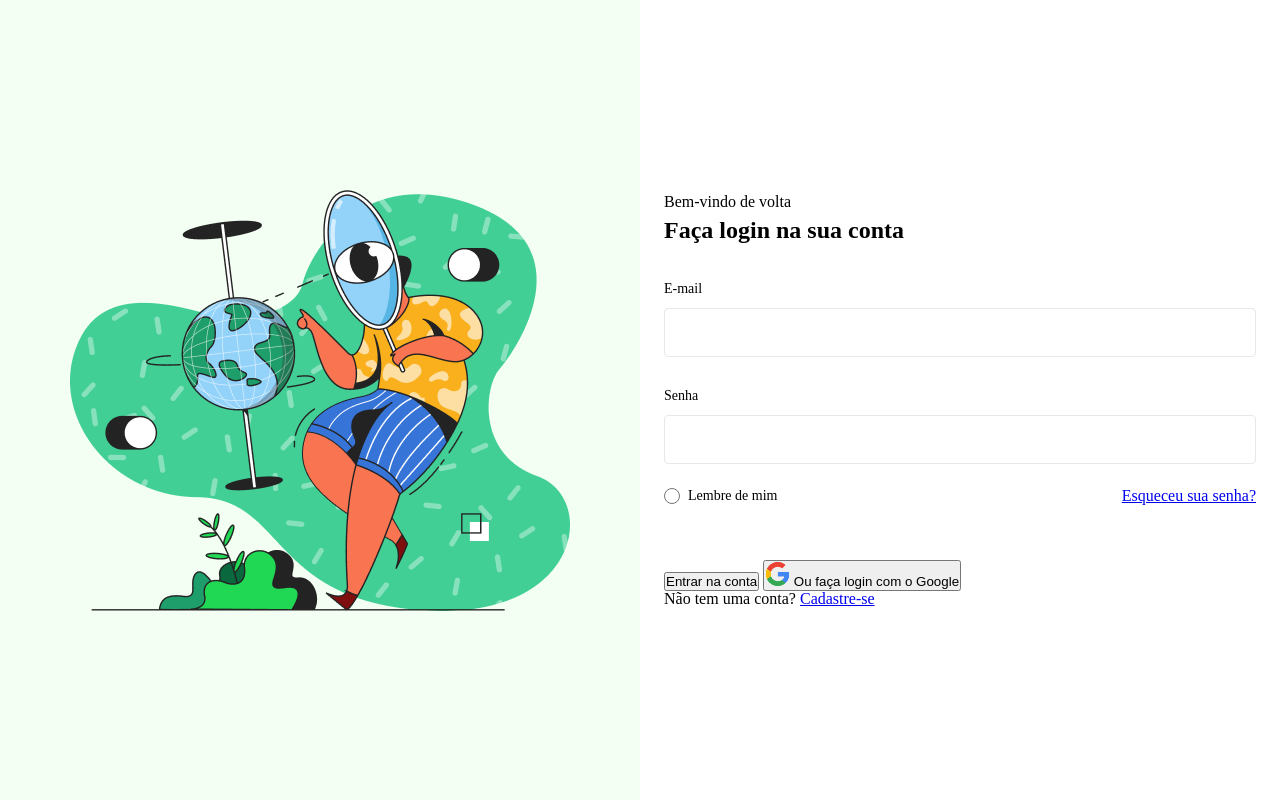
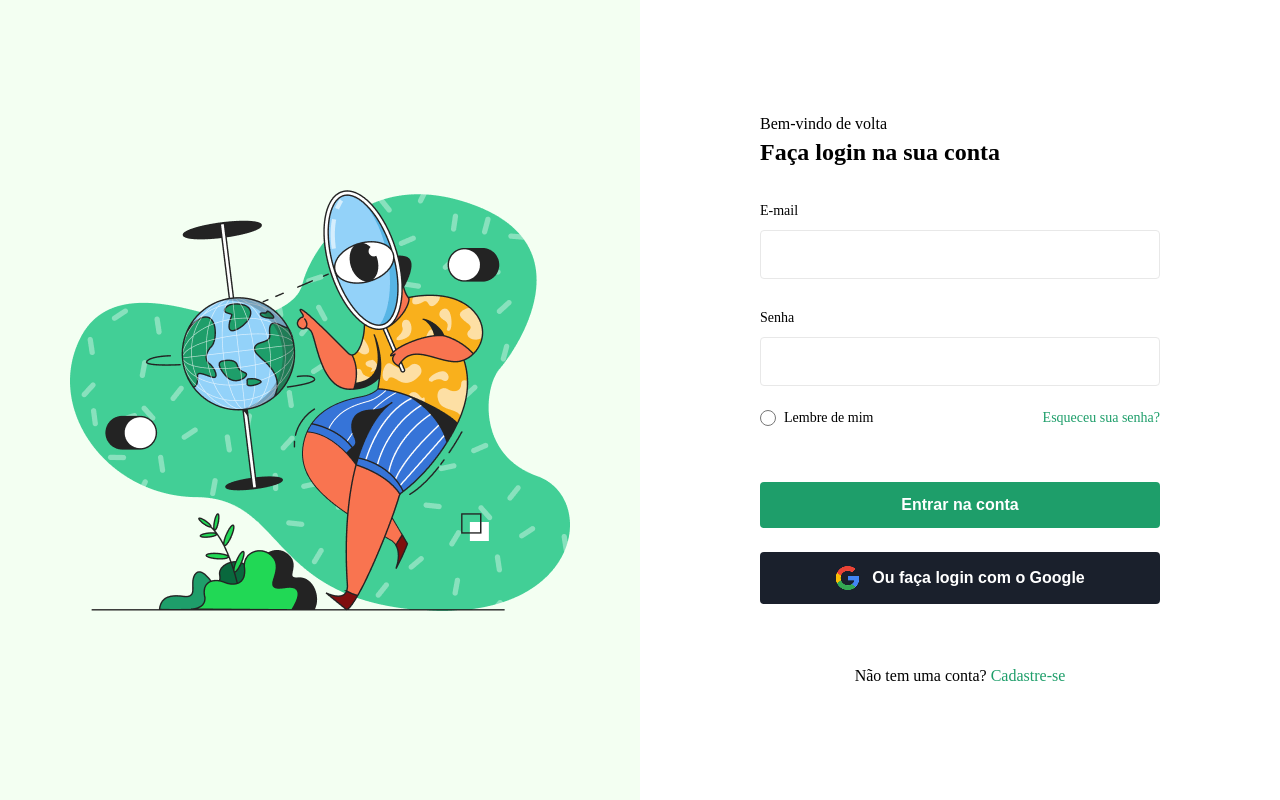
Before and after one commit to ViniciusdeASantana/Desafio_010, a plain HTML site: page index.html in a window 1280 px wide. Drawn offline with Linux system fonts and the light colour scheme; a web font is replaced by a local one.

Commit message:
finalizando o desafio

```diff
--- a/css/style.css
+++ b/css/style.css
@@ -52,6 +52,11 @@ body {
     display: flex;
     justify-content: center;
     align-items: center;
+
+    @media(min-width: 768px) {
+        max-width: 400px;
+        margin: 0 auto;
+    }
 }
 
 .form {
@@ -110,3 +115,52 @@ body {
     font-weight: 500;
     font-size: 14px;
 }
+
+.checkbox__link {
+    font-weight: 500;
+    font-size: 14px;
+    color: var(--cor01);
+    text-decoration: none;
+}
+
+.form-btn {
+    width: 100%;
+    color: white;
+    background: var(--cor01);
+    font-weight: 600;
+    font-size: 16px;
+    padding: 14px 32px;
+    margin-bottom: 24px;
+    border-radius: 4px;
+    border: none;
+}
+
+.form-btn__google {
+    width: 100%;
+    color: white;
+    background: var(--cor02);
+    font-weight: 600;
+    font-size: 16px;
+    display: flex;
+    align-items: center;
+    justify-content: center;
+    column-gap: 12px;
+    padding: 14px 32px;
+    margin-bottom: 24px;
+    border-radius: 4px;
+    border: none;
+}
+
+.form-paragraph {
+    font-weight: 500;
+    font-size: 16px;
+    margin-top: 64px;
+    text-align: center;
+}
+
+.form-paragraph__link {
+    color: var(--cor01);
+    font-weight: 500;
+    font-size: 16px;
+    text-decoration: none;
+}
```
